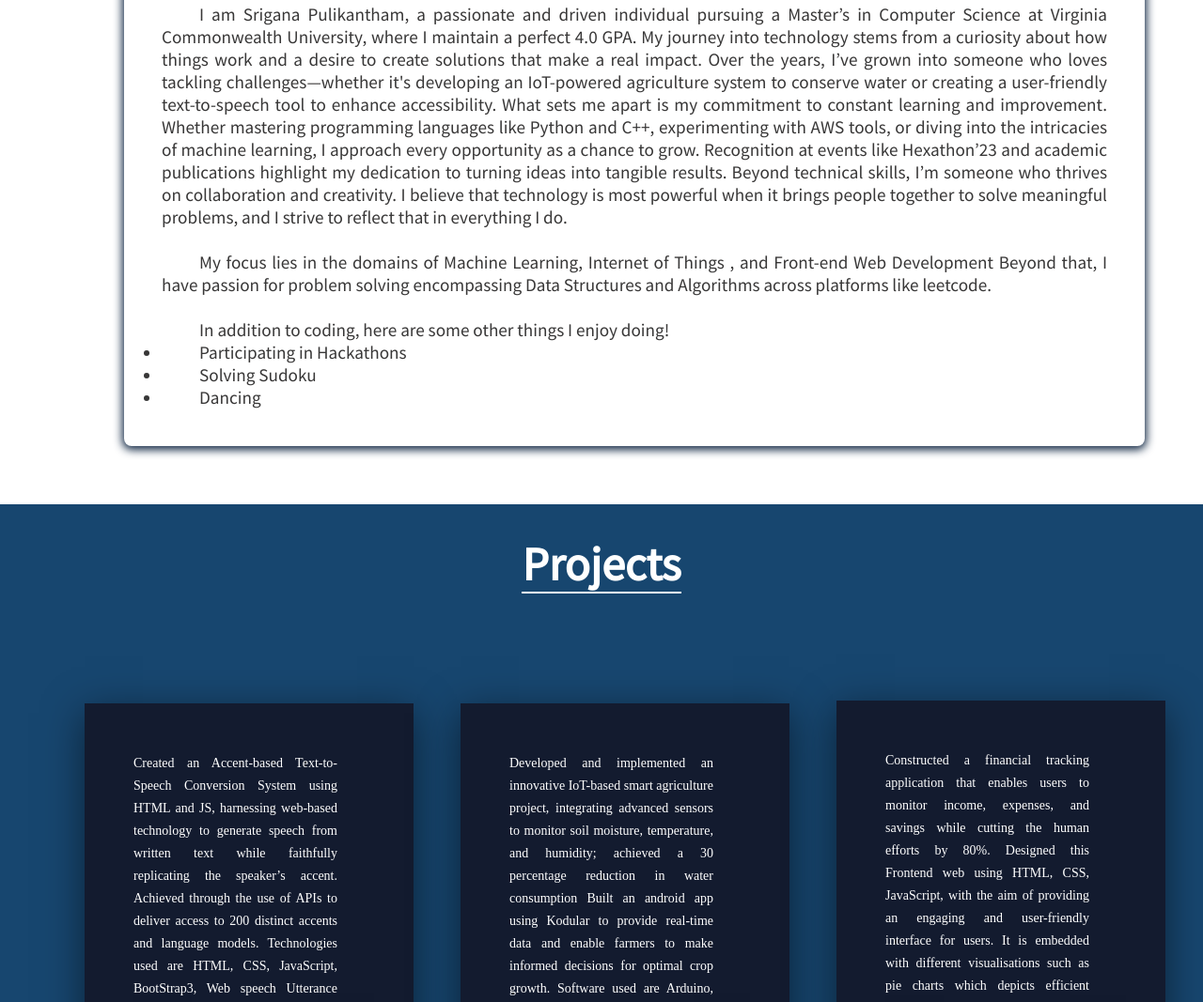
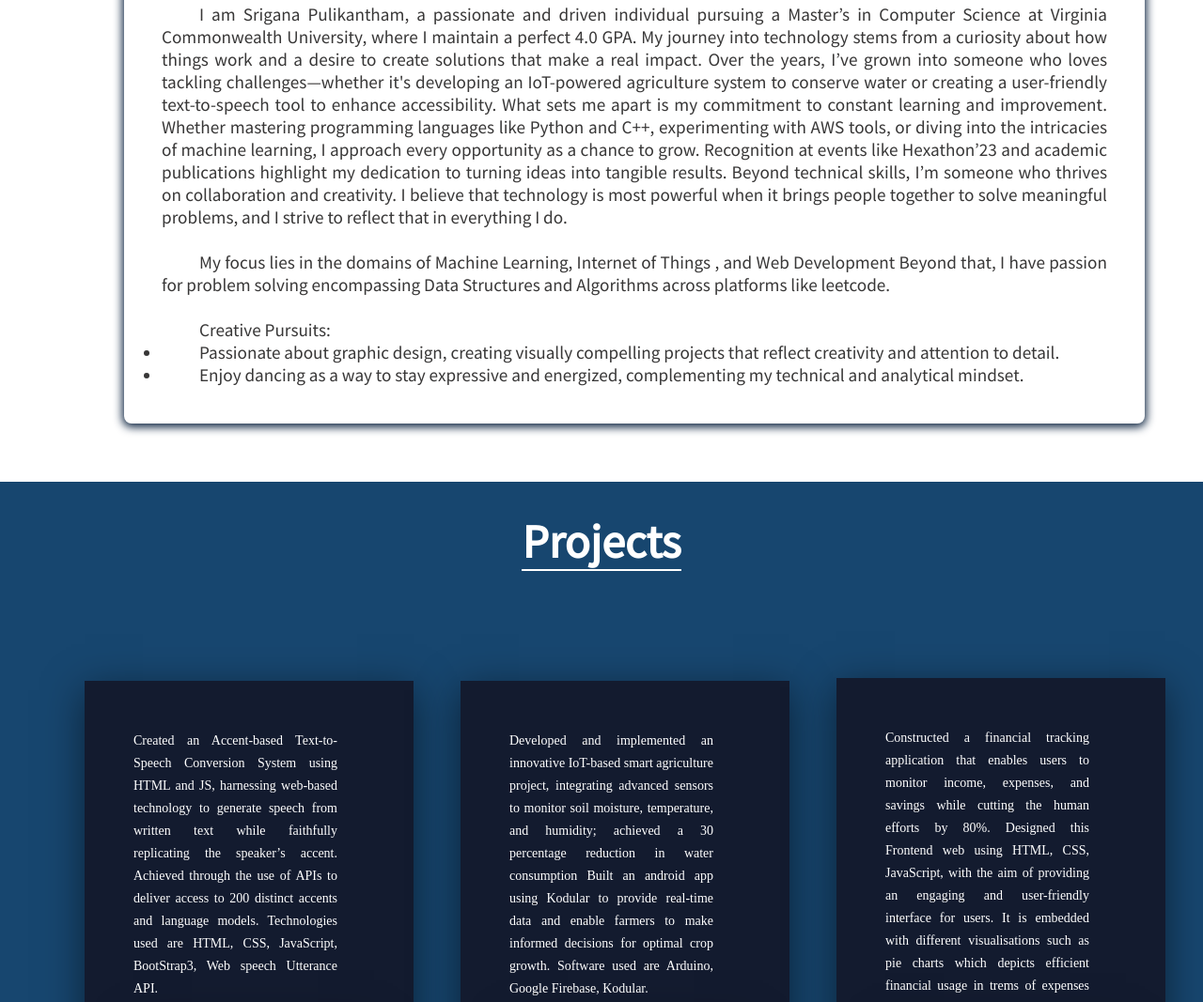
Before and after one commit to Srigana/Portfolio, a plain HTML site: page index.html in a window 1280 px wide. Shown: the part 1018-2085 px from the top of the page at 94% size. Drawn offline with Linux system fonts and the light colour scheme.

Commit message:
Update index.html

```diff
--- a/index.html
+++ b/index.html
@@ -61,15 +61,14 @@ What sets me apart is my commitment to constant learning and improvement. Whethe
 
 Beyond technical skills, I’m someone who thrives on collaboration and creativity. I believe that technology is most powerful when it brings people together to solve meaningful problems, and I strive to reflect that in everything I do.</p>
        <br/>
-       <p>My focus lies in the domains of Machine Learning, Internet of Things , and Front-end Web Development
+       <p>My focus lies in the domains of Machine Learning, Internet of Things , and Web Development
         Beyond that, I have passion for problem solving encompassing Data Structures and Algorithms across platforms like leetcode.</p>
        <br/>
-        <p>In addition to coding, here are some other things I enjoy doing!</p>
-        <ul>
-          <li>Participating in Hackathons</li>
-          <li>Solving Sudoku</li>
-          <li>Dancing</li>
-        </ul>
+       <p>Creative Pursuits:</p>
+	<ul>
+<li>Passionate about graphic design, creating visually compelling projects that reflect creativity and attention to detail.</li>
+<li>Enjoy dancing as a way to stay expressive and energized, complementing my technical and analytical mindset.</li>
+	</ul>
     </div>
     </div>
 
```
